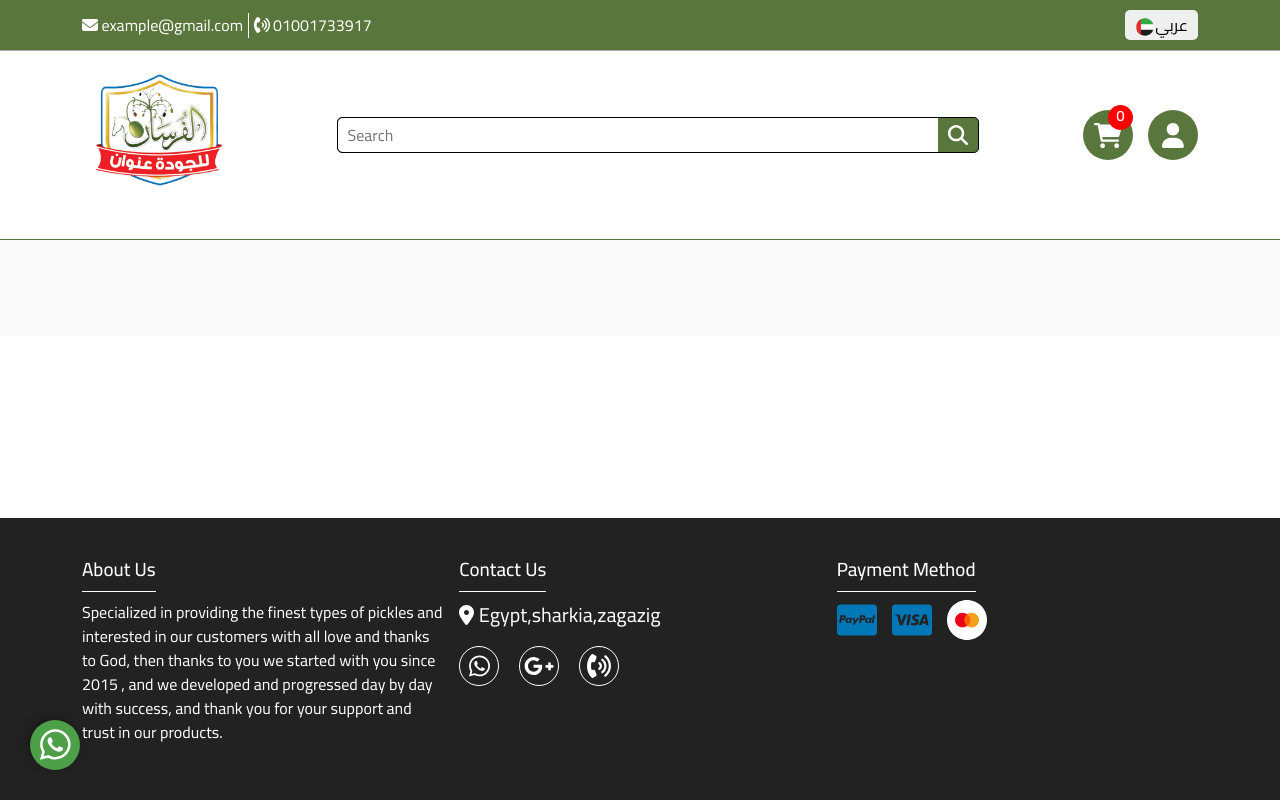
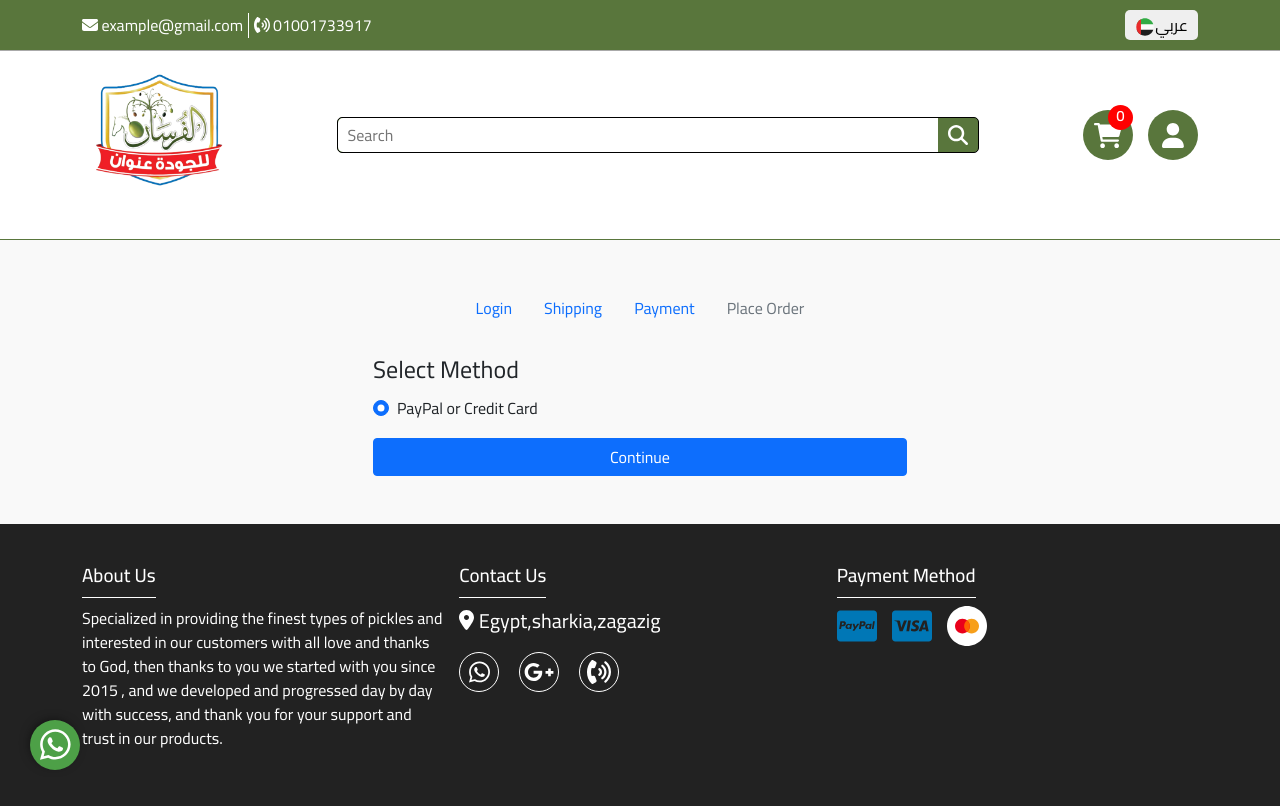
Before and after one commit to mohamed-ameer/El-Forsan-E-commerce, a React (Create React App) app in the folder frontend/: page /payment in a window 1280 px wide. Built offline with nearby package versions, Linux system fonts and the light colour scheme; sample sign-in values are in the browser's storage.

Commit message:
1/31/2023

```diff
--- a/frontend/src/App.js
+++ b/frontend/src/App.js
@@ -11,6 +11,7 @@
 import RegisterScreen from './screens/RegisterScreen';
 import ProfileScreen from './screens/ProfileScreen';
 import ShippingScreen from './screens/ShippingScreen';
+import PaymentScreen from './screens/PaymentScreen';
 
 // translate ar and en
 import { useTranslation } from "react-i18next";
@@ -35,6 +36,7 @@
             <Route path='/register' element={<RegisterScreen/>} />
             <Route path='/profile' element={<ProfileScreen/>} />
             <Route path='/shipping' element={<ShippingScreen/>} />
+            <Route path='/payment' element={<PaymentScreen/>} />
           </Routes>
         </Container>
       </main>
--- /dev/null
+++ b/frontend/src/components/CheckoutSteps.js
@@ -0,0 +1,53 @@
+import React from 'react'
+import { useTranslation } from "react-i18next";
+import { Nav } from 'react-bootstrap'
+import { LinkContainer } from 'react-router-bootstrap'
+
+function CheckoutSteps({ step1, step2, step3, step4 }) {
+    const [t,i18n]=useTranslation();
+    return (
+        <Nav className='justify-content-center mb-4' style={i18n.language == 'ar'?{direction:'rtl'}:{direction:'ltr'}}>
+            <Nav.Item>
+                {step1 ? (
+                    <LinkContainer to='/login'>
+                        <Nav.Link>{i18n.language == 'ar'?'تسجيل الدخول':'Login'}</Nav.Link>
+                    </LinkContainer>
+                ) : (
+                        <Nav.Link disabled>{i18n.language == 'ar'?'تسجيل الدخول':'Login'}</Nav.Link>
+                    )}
+            </Nav.Item>
+
+            <Nav.Item>
+                {step2 ? (
+                    <LinkContainer to='/shipping'>
+                        <Nav.Link>{i18n.language == 'ar'?'بيانات الشحن':'Shipping'}</Nav.Link>
+                    </LinkContainer>
+                ) : (
+                        <Nav.Link disabled>{i18n.language == 'ar'?'بيانات الشحن':'Shipping'}</Nav.Link>
+                    )}
+            </Nav.Item>
+
+            <Nav.Item>
+                {step3 ? (
+                    <LinkContainer to='/payment'>
+                        <Nav.Link>{i18n.language == 'ar'?'طريقه الدفع':'Payment'}</Nav.Link>
+                    </LinkContainer>
+                ) : (
+                        <Nav.Link disabled>{i18n.language == 'ar'?'طريقه الدفع':'Payment'}</Nav.Link>
+                    )}
+            </Nav.Item>
+
+            <Nav.Item>
+                {step4 ? (
+                    <LinkContainer to='/placeorder'>
+                        <Nav.Link>{i18n.language == 'ar'?'اتمام الطلب':'Place Order'}</Nav.Link>
+                    </LinkContainer>
+                ) : (
+                        <Nav.Link disabled>{i18n.language == 'ar'?'اتمام الطلب':'Place Order'}</Nav.Link>
+                    )}
+            </Nav.Item>
+        </Nav>
+    )
+}
+
+export default CheckoutSteps
--- a/frontend/src/screens/LoginScreen.js
+++ b/frontend/src/screens/LoginScreen.js
@@ -1,13 +1,16 @@
 import React, { useState, useEffect } from 'react'
+import { useTranslation } from "react-i18next";
 import { Link,useNavigate,useSearchParams} from 'react-router-dom'
 import { Form, Button, Row, Col } from 'react-bootstrap'
 import { useDispatch, useSelector } from 'react-redux'
 import Loader from '../components/Loader/Loader'
 import Message from '../components/Message/Message'
+import CheckoutSteps from '../components/CheckoutSteps'
 import FormContainer from '../components/FormContainer'
 import { login } from '../actions/userActions'
 
 function LoginScreen() {
+    const [t,i18n]=useTranslation();
     const [email, setEmail] = useState('')
     const [password, setPassword] = useState('')
 
@@ -36,16 +39,19 @@
 
     return (
         <FormContainer>
-            <h1>SIGN IN</h1>
+            {redirect == 'shipping' && <CheckoutSteps step1 />}
+            <div className="alert alert-success" style={i18n.language == 'ar'?{direction:'rtl'}:{direction:'ltr'}}>
+            <h1>{i18n.language == 'ar'?'تسجيل الدخول':'SIGN IN'}</h1>
+            </div>
             {error && <Message variant='danger'>{error}</Message>}
             {loading && <Loader />}
             <Form onSubmit={submitHandler}>
 
-                <Form.Group controlId='email'>
-                    <Form.Label>Email Address</Form.Label>
+                <Form.Group controlId='email' style={i18n.language == 'ar'?{direction:'rtl'}:{direction:'ltr'}}>
+                    <Form.Label>{i18n.language == 'ar'?'البريد الالكتروني':'Email Address'}</Form.Label>
                     <Form.Control
                         type='email'
-                        placeholder='Enter Email'
+                        placeholder={i18n.language == 'ar'?'ادخل البريد الالكتروني':'Enter Email'}
                         value={email}
                         onChange={(e) => setEmail(e.target.value)}
                     >
@@ -53,11 +59,11 @@
                 </Form.Group>
 
 
-                <Form.Group controlId='password'>
-                    <Form.Label>Password</Form.Label>
+                <Form.Group controlId='password' style={i18n.language == 'ar'?{direction:'rtl'}:{direction:'ltr'}}>
+                    <Form.Label>{i18n.language == 'ar'?'كلمه السر':'Password'}</Form.Label>
                     <Form.Control
                         type='password'
-                        placeholder='Enter Password'
+                        placeholder={i18n.language == 'ar'?'ادخل كلمه السر':'Enter Password'}
                         value={password}
                         onChange={(e) => setPassword(e.target.value)}
                     >
@@ -65,16 +71,17 @@
                 </Form.Group>
 
                 <Button type='submit' variant='primary' className='w-100 mt-3'>
-                    Sign In
+                {i18n.language == 'ar'?'تسجيل الدخول':'Sign In'}
                 </Button>
             </Form>
 
-            <Row className='py-3'>
+            <Row className='py-3' style={i18n.language == 'ar'?{direction:'rtl'}:{direction:'ltr'}}>
                 <Col>
-                    New Customer? <Link
+                {i18n.language == 'ar'?'عميل جديد ؟':'New Customer?'}
+                    <Link
                         to={redirect ? `/register?redirect=${redirect}` : '/register'}>
-                        Register
-                        </Link>
+                        {i18n.language == 'ar'?'إنشاء حساب':'Register'}
+                    </Link>
                 </Col>
             </Row>
 
--- /dev/null
+++ b/frontend/src/screens/PaymentScreen.js
@@ -0,0 +1,64 @@
+import React, { useState, useEffect } from 'react'
+import { useNavigate } from 'react-router-dom'
+import { useTranslation } from "react-i18next";
+import { Form, Button, Col } from 'react-bootstrap'
+import { useDispatch, useSelector } from 'react-redux'
+import FormContainer from '../components/FormContainer'
+import CheckoutSteps from '../components/CheckoutSteps'
+import { savePaymentMethod } from '../actions/cartActions'
+
+function PaymentScreen() {
+    const [t,i18n]=useTranslation();
+    const cart = useSelector(state => state.cart)
+    const { shippingAddress } = cart
+    const userLogin = useSelector(state => state.userLogin)
+    const { userInfo } = userLogin
+
+    const dispatch = useDispatch()
+    const navigate = useNavigate()
+
+    const [paymentMethod, setPaymentMethod] = useState('PayPal')
+
+    if (!shippingAddress.address) {
+        navigate('/shipping')
+    }
+    useEffect(() => {
+        if (!userInfo) {
+            navigate('/login')
+        }
+    }, [userInfo])
+    const submitHandler = (e) => {
+        e.preventDefault()
+        dispatch(savePaymentMethod(paymentMethod))
+        navigate('/placeorder')
+    }
+
+    return (
+        <FormContainer>
+            <CheckoutSteps step1 step2 step3 />
+
+            <Form onSubmit={submitHandler}>
+                <Form.Group>
+                    <Form.Label as='legend' style={i18n.language == 'ar'?{direction:'rtl'}:{direction:'ltr'}}>{i18n.language == 'ar'?'اختر طريقه الدفع':'Select Method'}</Form.Label>
+                    <Col>
+                        <Form.Check
+                            type='radio'
+                            label='PayPal or Credit Card'
+                            id='paypal'
+                            name='paymentMethod'
+                            checked
+                            onChange={(e) => setPaymentMethod(e.target.value)}
+                        >
+                        </Form.Check>
+                    </Col>
+                </Form.Group>
+
+                <Button type='submit' variant='primary' className='w-100 mt-3'>
+                {i18n.language == 'ar'?'التالي':'Continue'}
+                </Button>
+            </Form>
+        </FormContainer>
+    )
+}
+
+export default PaymentScreen
--- a/frontend/src/screens/RegisterScreen.js
+++ b/frontend/src/screens/RegisterScreen.js
@@ -1,14 +1,16 @@
 import React, { useState, useEffect } from 'react'
+import { useTranslation } from "react-i18next";
 import { Link,useNavigate,useSearchParams } from 'react-router-dom'
 import { Form, Button, Row, Col } from 'react-bootstrap'
 import { useDispatch, useSelector } from 'react-redux'
 import Loader from '../components/Loader/Loader'
 import Message from '../components/Message/Message'
 import FormContainer from '../components/FormContainer'
+import CheckoutSteps from '../components/CheckoutSteps'
 import { register } from '../actions/userActions'
 
 function RegisterScreen() {
-
+    const [t,i18n]=useTranslation();
     const [name, setName] = useState('')
     const [email, setEmail] = useState('')
     const [password, setPassword] = useState('')
@@ -46,54 +48,57 @@
 
     return (
         <FormContainer>
-            <h1>SIGN UP</h1>
+            {redirect == 'shipping' && <CheckoutSteps step1 />}
+            <div className="alert alert-success" style={i18n.language == 'ar'?{direction:'rtl'}:{direction:'ltr'}}>
+            <h1>{i18n.language == 'ar'?'إنشاء حساب':'SIGN UP'}</h1>
+            </div>
             {message && <Message variant='danger'>{message}</Message>}
             {error && <Message variant='danger'>{error}</Message>}
             {loading && <Loader />}
             <Form onSubmit={submitHandler}>
 
-                <Form.Group controlId='name'>
-                    <Form.Label>Name</Form.Label>
+                <Form.Group controlId='name' style={i18n.language == 'ar'?{direction:'rtl'}:{direction:'ltr'}}>
+                    <Form.Label>{i18n.language == 'ar'?'الاسم':'Name'}</Form.Label>
                     <Form.Control
                         required
                         type='name'
-                        placeholder='Enter name'
+                        placeholder={i18n.language == 'ar'?'ادخل الاسم':'Enter name'}
                         value={name}
                         onChange={(e) => setName(e.target.value)}
                     >
                     </Form.Control>
                 </Form.Group>
 
-                <Form.Group controlId='email'>
-                    <Form.Label>Email Address</Form.Label>
+                <Form.Group controlId='email' style={i18n.language == 'ar'?{direction:'rtl'}:{direction:'ltr'}}>
+                    <Form.Label>{i18n.language == 'ar'?'البريد الالكتروني':'Email Address'}</Form.Label>
                     <Form.Control
                         required
                         type='email'
-                        placeholder='Enter Email'
+                        placeholder={i18n.language == 'ar'?'ادخل البريد الالكتروني':'Enter Email'}
                         value={email}
                         onChange={(e) => setEmail(e.target.value)}
                     >
                     </Form.Control>
                 </Form.Group>
 
-                <Form.Group controlId='password'>
-                    <Form.Label>Password</Form.Label>
+                <Form.Group controlId='password' style={i18n.language == 'ar'?{direction:'rtl'}:{direction:'ltr'}}>
+                    <Form.Label>{i18n.language == 'ar'?'كلمه السر':'Password'}</Form.Label>
                     <Form.Control
                         required
                         type='password'
-                        placeholder='Enter Password'
+                        placeholder={i18n.language == 'ar'?'ادخل كلمه السر':'Enter Password'}
                         value={password}
                         onChange={(e) => setPassword(e.target.value)}
                     >
                     </Form.Control>
                 </Form.Group>
 
-                <Form.Group controlId='passwordConfirm'>
-                    <Form.Label>Confirm Password</Form.Label>
+                <Form.Group controlId='passwordConfirm' style={i18n.language == 'ar'?{direction:'rtl'}:{direction:'ltr'}}>
+                    <Form.Label>{i18n.language == 'ar'?'تاكيد كلمه السر':'Confirm Password'}</Form.Label>
                     <Form.Control
                         required
                         type='password'
-                        placeholder='Confirm Password'
+                        placeholder={i18n.language == 'ar'?'تاكيد كلمه السر':'Confirm Password'}
                         value={confirmPassword}
                         onChange={(e) => setConfirmPassword(e.target.value)}
                     >
@@ -101,17 +106,18 @@
                 </Form.Group>
 
                 <Button type='submit' variant='primary'  className='w-100 mt-3'>
-                    Register
+                {i18n.language == 'ar'?'تسجيل':'Register'}
                 </Button>
 
             </Form>
 
-            <Row className='py-3'>
+            <Row className='py-3' style={i18n.language == 'ar'?{direction:'rtl'}:{direction:'ltr'}}>
                 <Col>
-                    Have an Account? <Link
+                {i18n.language == 'ar'?'لديك حساب بالفعل ؟':'Have an Account?'}
+                    <Link
                         to={redirect ? `/login?redirect=${redirect}` : '/login'}>
-                        Sign In
-                        </Link>
+                        {i18n.language == 'ar'?'تسجيل الدخول':'Sign In'}
+                    </Link>
                 </Col>
             </Row>
         </FormContainer >
--- a/frontend/src/screens/ShippingScreen.js
+++ b/frontend/src/screens/ShippingScreen.js
@@ -4,13 +4,15 @@
 import { Form, Button } from 'react-bootstrap'
 import { useDispatch, useSelector } from 'react-redux'
 import FormContainer from '../components/FormContainer'
-// import CheckoutSteps from '../components/CheckoutSteps'
+import CheckoutSteps from '../components/CheckoutSteps'
 import { saveShippingAddress } from '../actions/cartActions'
 
 function ShippingScreen() {
     const [t,i18n]=useTranslation();
     const cart = useSelector(state => state.cart)
     const { shippingAddress } = cart
+    const userLogin = useSelector(state => state.userLogin)
+    const { userInfo } = userLogin
 
     const dispatch = useDispatch()
     const navigate = useNavigate()
@@ -23,6 +25,12 @@
     const [phone, setPhone] = useState(shippingAddress.phone)
     const [email, setEmail] = useState(shippingAddress.email)
 
+    useEffect(() => {
+        if (!userInfo) {
+            navigate('/login')
+        }
+    }, [userInfo])
+
     const submitHandler = (e) => {
         e.preventDefault()
         dispatch(saveShippingAddress({ address, city, postalCode, country,phone,email }))
@@ -31,9 +39,9 @@
 
     return (
         <FormContainer>
-            {/* <CheckoutSteps step1 step2 /> */}
+            <CheckoutSteps step1 step2 />
             <div className="alert alert-success" style={i18n.language == 'ar'?{direction:'rtl'}:{direction:'ltr'}}>
-            <h1>{i18n.language == 'ar'?'الشحن':'Shipping'}</h1>
+            <h1>{i18n.language == 'ar'?'بيانات الشحن':'SHIPPING'}</h1>
             </div>
             <Form onSubmit={submitHandler}>
 
```
